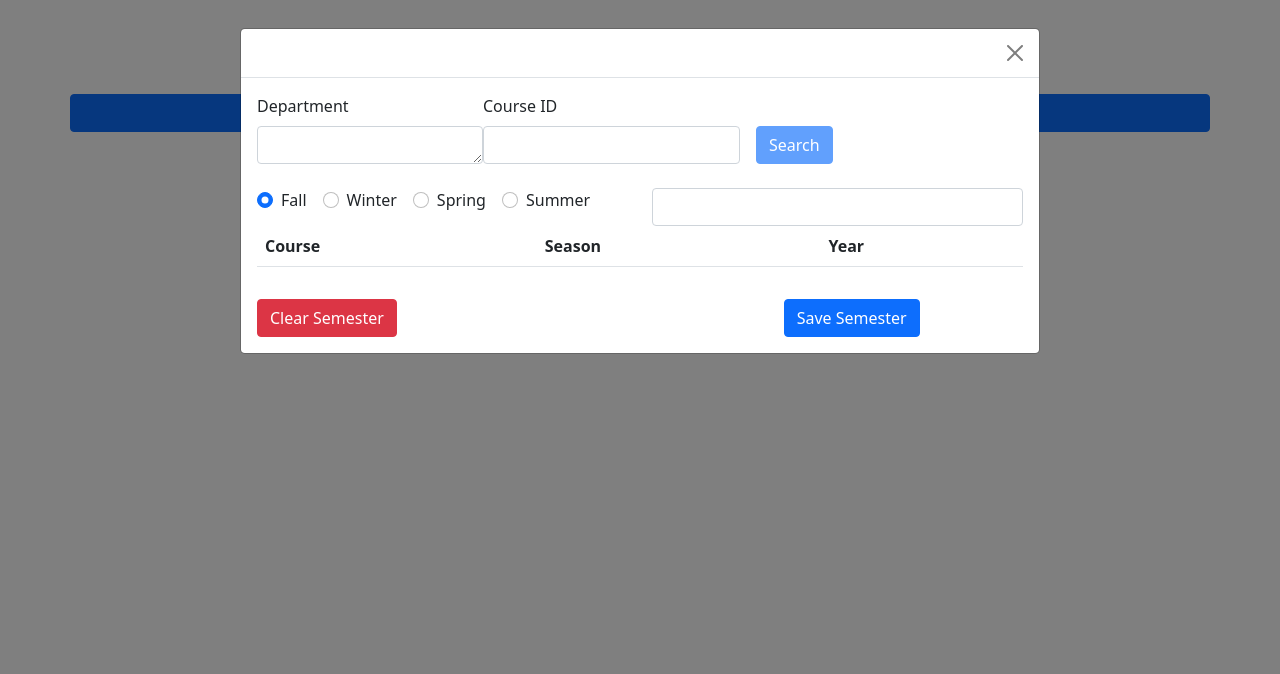
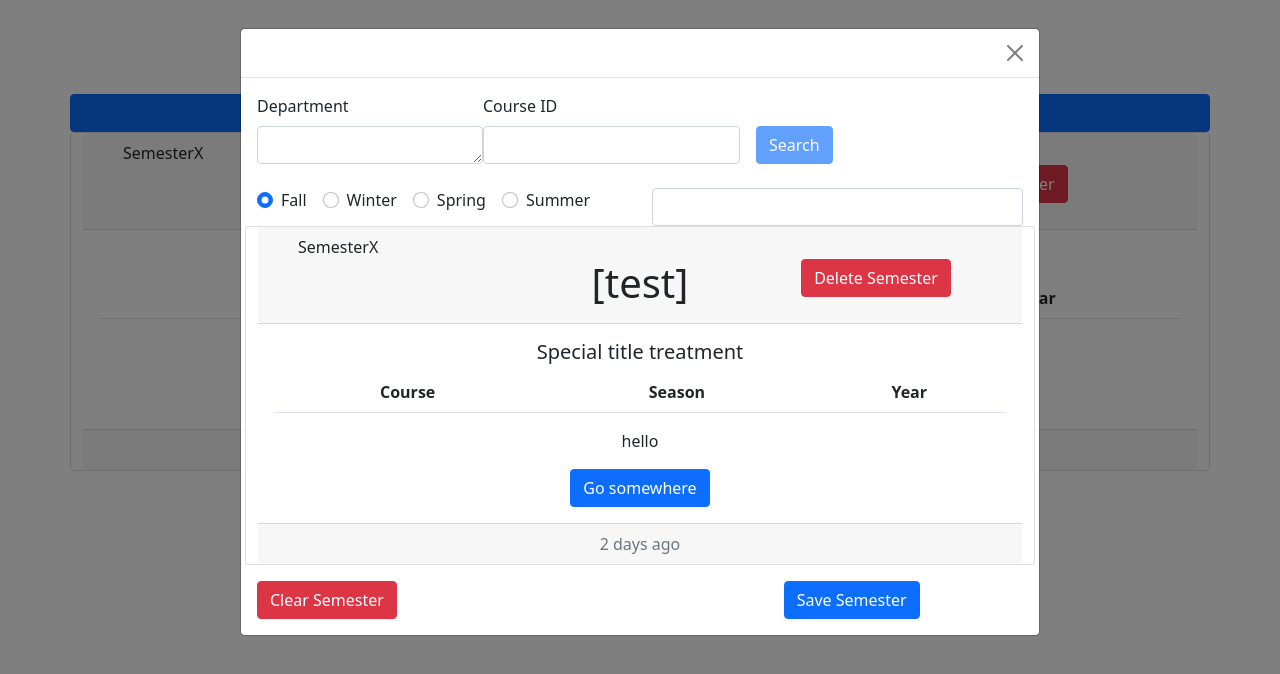
Before and after one commit to UD-CISC275-F21/ud-cis-scheduler-team-9, a React (Create React App) app: page / in a window 1280 px wide. Both pictures are taken after a click on the button "Add Semester". Shown: the top 674 px of the page. Built offline with nearby package versions, Linux system fonts and the light colour scheme.

Commit message:
Wrapped semester tables with cards

```diff
--- a/src/App.css
+++ b/src/App.css
@@ -41,7 +41,6 @@ Button.button {
     text-transform: uppercase;
 }
 
-
 @keyframes App-logo-spin {
     from {
         transform: rotate(0deg);
@@ -50,3 +49,12 @@ Button.button {
         transform: rotate(360deg);
     }
 }
+
+.flex-container {
+    display: flex;
+    flex-flow: row nowrap;
+}
+
+.right-semester-container {
+    justify-content: flex-end;
+}
--- a/src/App.tsx
+++ b/src/App.tsx
@@ -1,6 +1,14 @@
 import React, { useState } from "react";
 import "./App.css";
-import { Button, Container, Row } from "react-bootstrap";
+import {
+    Button,
+    Container,
+    Row,
+    Card,
+    Table,
+    CloseButton,
+    Col,
+} from "react-bootstrap";
 import { ControlPanel } from "./Components/ControlPanel";
 import { AddSemesterModal } from "./Components/AddSemesterModal";
 import { Semester } from "./interface/semester";
@@ -9,11 +17,11 @@ function App(): JSX.Element {
     const [plan, setPlan] = useState<Semester[]>([]);
     const [visible, setVisible] = useState<boolean>(false);
 
-    function addSemester(semester:Semester){
+    function addSemester(semester: Semester) {
         setPlan([...plan, semester]);
     }
 
-    function deleteAllSemesters(){
+    function deleteAllSemesters() {
         setPlan([]);
         console.log("Deleted All Semesters");
     }
@@ -27,8 +35,62 @@ function App(): JSX.Element {
                 <ControlPanel showModal={setVisible}></ControlPanel>
             </Row>
             <Row>
-                <AddSemesterModal addSemester={addSemester} setVisible={setVisible} visible={visible}></AddSemesterModal>
-                <Button className="button" id="delete-all-button" onClick = {() => deleteAllSemesters()}> Delete All Semesters</Button>
+                <AddSemesterModal
+                    addSemester={addSemester}
+                    setVisible={setVisible}
+                    visible={visible}
+                ></AddSemesterModal>
+                <Button
+                    className="button"
+                    id="delete-all-button"
+                    onClick={() => deleteAllSemesters()}
+                >
+                    {" "}
+                    Delete All Semesters
+                </Button>
+            </Row>
+            <Row>
+                <Card bg="Light" className="text-center">
+                    <Card.Header>
+                        <Container fluid>
+                            <Row>
+                                <div className="flex-container">
+                                    <div className="left-semester-container"></div>
+                                    <div className="middle-semester-container">
+                                        Semester
+                                    </div>
+                                    <div className="right-semester-container">
+                                        X
+                                    </div>
+                                </div>
+                                <Col></Col>
+                                <Col>
+                                    <h1>[test]</h1>
+                                </Col>
+                                <Col>
+                                    <Button variant="danger">
+                                        Delete Semester
+                                    </Button>
+                                </Col>
+                            </Row>
+                        </Container>
+                    </Card.Header>
+                    <Card.Body>
+                        <Card.Title>Special title treatment</Card.Title>
+                        <Table>
+                            <thead className="thead-dark">
+                                <tr>
+                                    <th scope="col">Course</th>
+                                    <th scope="col">Season</th>
+                                    <th scope="col">Year</th>
+                                </tr>
+                            </thead>
+                        </Table>
+                        <p>hello</p>
+                        <Button variant="primary">Go somewhere</Button>
+                    </Card.Body>
+                    <Card.Footer className="text-muted">2 days ago</Card.Footer>
+                </Card>
             </Row>
         </Container>
     );
--- a/src/Components/SemesterTable.tsx
+++ b/src/Components/SemesterTable.tsx
@@ -1,12 +1,16 @@
 import React from "react";
-import { Col, Table } from "react-bootstrap";
+import { Col, Container, Row, Card, Table, Button } from "react-bootstrap";
 import { Course } from "../interface/course";
 import { Semester } from "../interface/semester";
+import deleteSemester from "../App";
 
-export function SemesterTable({semester}: {semester: (Semester)}): JSX.Element {
-
-    function getSeason(){
-        switch(semester.season) {
+export function SemesterTable({
+    semester,
+}: {
+    semester: Semester;
+}): JSX.Element {
+    function getSeason() {
+        switch (semester.season) {
         case 0:
             return "Fall";
         case 1:
@@ -18,10 +22,10 @@ export function SemesterTable({semester}: {semester: (Semester)}): JSX.Element {
         }
     }
 
-    function renderList(course: Course, index: number){
+    function renderList(course: Course, index: number) {
         return (
             <tr key={index}>
-                <td id="course-name">{course.department+course.courseID}</td>
+                <td id="course-name">{course.department + course.courseID}</td>
                 <td id="semester-season">{getSeason()}</td>
                 <td id="semester-year">{semester.year}</td>
             </tr>
@@ -29,7 +33,31 @@ export function SemesterTable({semester}: {semester: (Semester)}): JSX.Element {
     }
 
     return (
+        <Card bg="Light" className="text-center">
+            <Card.Header>
+                <Container fluid>
+                    <Row>
+                        <div className="flex-container">
+                            <div className="left-semester-container"></div>
+                            <div className="middle-semester-container">
+                                Semester
+                            </div>
+                            <div className="right-semester-container">X</div>
+                        </div>
+                        <Col></Col>
                         <Col>
+                            <h1>[test]</h1>
+                        </Col>
+                        <Col>
+                            <Button variant="danger" onClick={deleteSemester}>
+                                Delete Semester
+                            </Button>
+                        </Col>
+                    </Row>
+                </Container>
+            </Card.Header>
+            <Card.Body>
+                <Card.Title>Special title treatment</Card.Title>
                 <Table>
                     <thead className="thead-dark">
                         <tr>
@@ -38,10 +66,12 @@ export function SemesterTable({semester}: {semester: (Semester)}): JSX.Element {
                             <th scope="col">Year</th>
                         </tr>
                     </thead>
-                <tbody>
-                    {semester.courseList.map(renderList)}
-                </tbody>
+                    <tbody>{semester.courseList.map(renderList)}</tbody>
                 </Table>
-        </Col>
+                <p>hello</p>
+                <Button variant="primary">Go somewhere</Button>
+            </Card.Body>
+            <Card.Footer className="text-muted">2 days ago</Card.Footer>
+        </Card>
     );
 }
```
Lines whose indentation alone changed are shown as unchanged.
